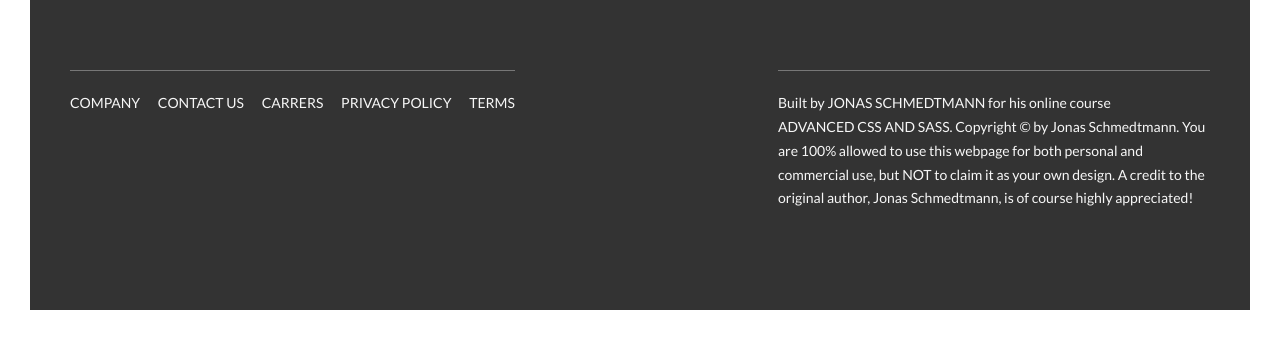
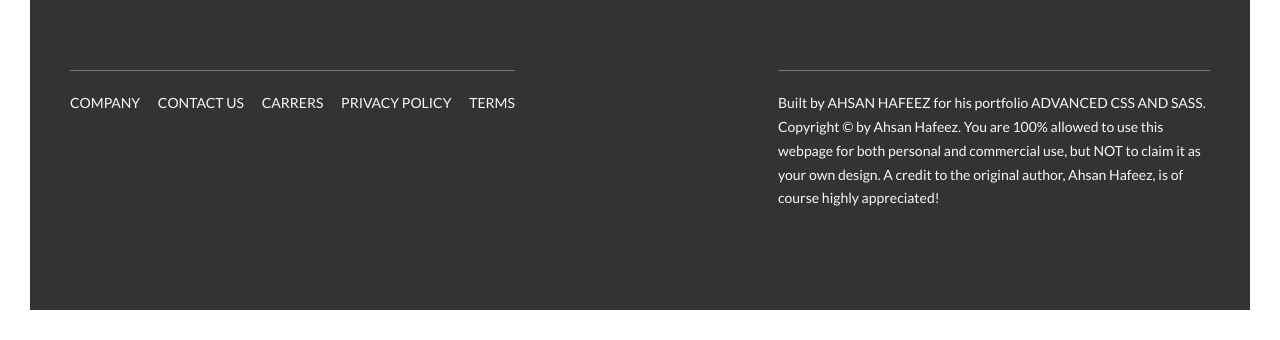
Before and after one commit to AhsanHafeez2525/Natours, a website: page index.html in a window 1280 px wide. Shown: the part 5815-6155 px from the top of the page. Drawn offline with Linux system fonts and the light colour scheme.

Commit message:
changes in html

```diff
--- a/index.html
+++ b/index.html
@@ -390,10 +390,10 @@
                 </div>
                 <div class="col-1-of-2">
                     <p class="footer__copyright">
-                        Built by <a href="#" class="footer__link">Jonas Schmedtmann</a> for his online course <a href="#" class="footer__link">Advanced CSS and Sass</a>.
-                        Copyright &copy; by Jonas Schmedtmann. You are 100% allowed to use this webpage for both personal
-                        and commercial use, but NOT to claim it as your own design. A credit to the original author, Jonas
-                        Schmedtmann, is of course highly appreciated!
+                        Built by <a href="#" class="footer__link">Ahsan Hafeez</a> for his portfolio <a href="#" class="footer__link">Advanced CSS and Sass</a>.
+                        Copyright &copy; by Ahsan Hafeez. You are 100% allowed to use this webpage for both personal
+                        and commercial use, but NOT to claim it as your own design. A credit to the original author, Ahsan
+                        Hafeez, is of course highly appreciated!
                     </p>
                 </div>
             </div>
```
